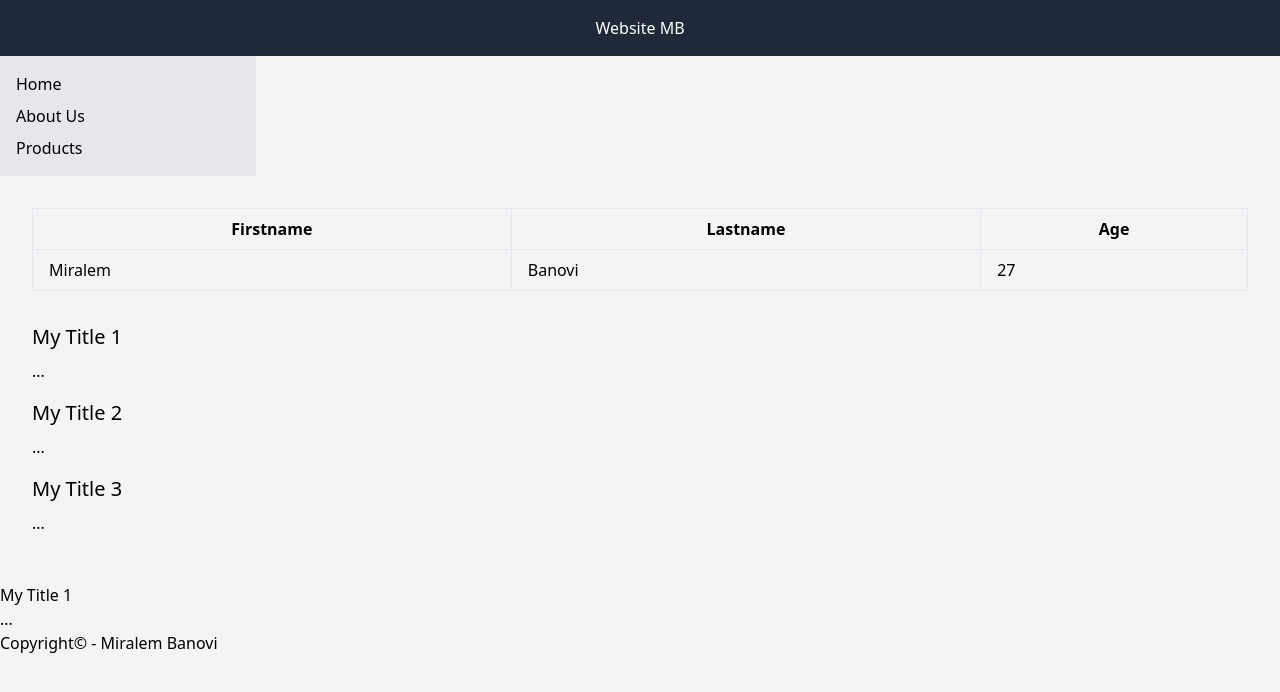
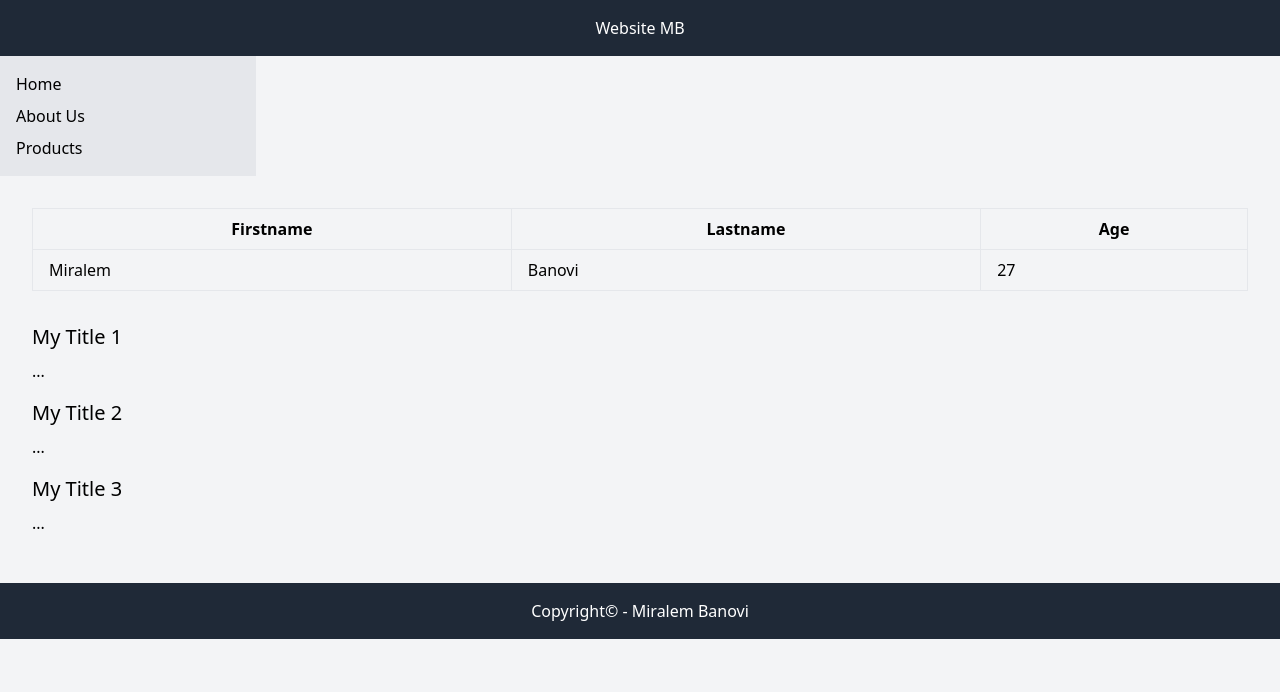
Before and after one commit to Miralem-Ba/example_project, a website built with webpack: page src/index.html in a window 1280 px wide. Built offline with nearby package versions, Linux system fonts and the light colour scheme.

Commit message:
Added tailwindcss to footer class

```diff
--- a/src/index.html
+++ b/src/index.html
@@ -52,19 +52,9 @@
     </section>
   </main>
 
-<main class="content">
-
-
-  <section class="articles">
-    <article>
-      <h2>My Title 1</h2>
-      <p>...</p>
-    </article>
-</main>
-
-<footer>
-  Copyright© - Miralem Banovi
-</footer>
+  <footer class="text-center p-4 bg-gray-800 text-white">
+    Copyright© - Miralem Banovi
+  </footer>
 
 </body>
 </html>
```
